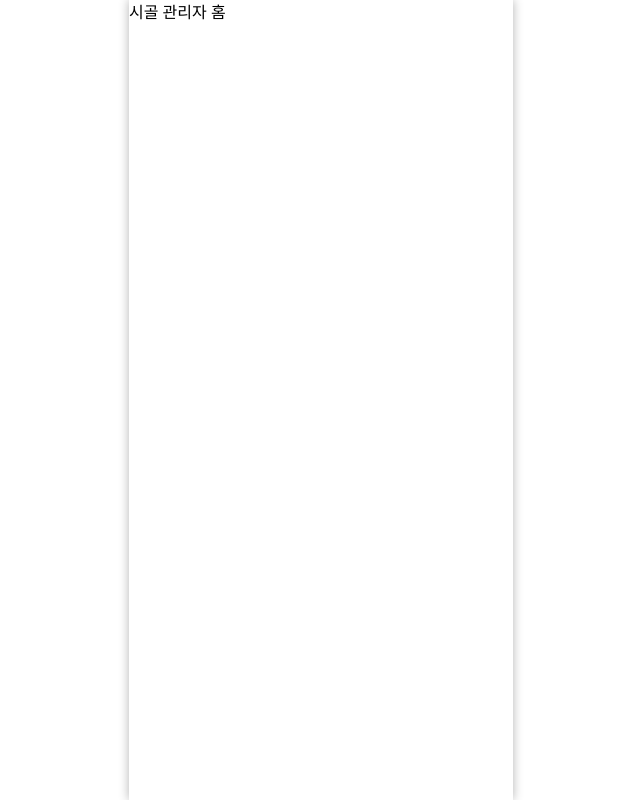
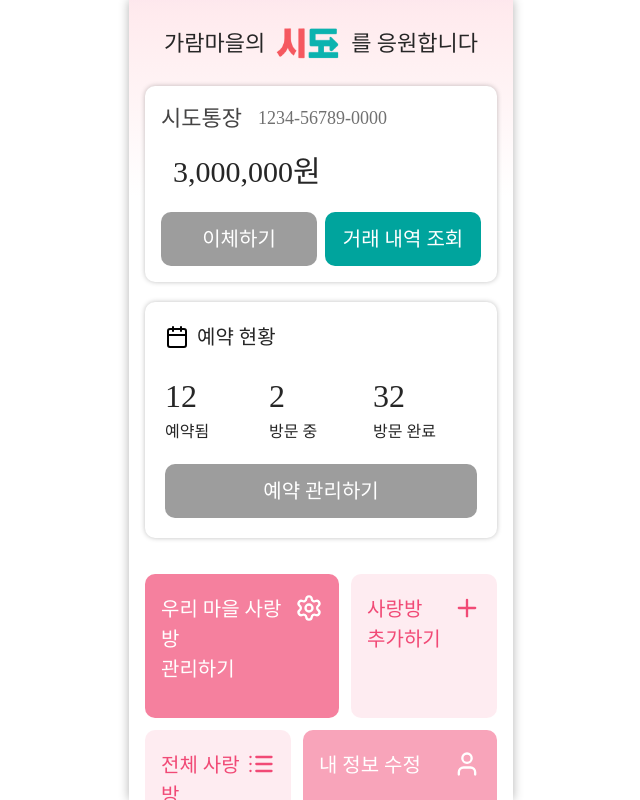
Before and after one commit to hanaro7team1/frontend, a Next.js app: page /admin in a window 1280 px wide. Shown: the whole page, without its empty margins (319-959 px from the left). Built offline with nearby package versions, Linux system fonts and the light colour scheme; a web font is replaced by a local one.

Commit message:
Feat: 시골 관리자 홈 페이지 구현

```diff
--- a/src/app/admin/page.tsx
+++ b/src/app/admin/page.tsx
@@ -1,3 +1,51 @@
-export default function AdminPage() {
-  return <div>시골 관리자 홈</div>;
+import Image from 'next/image';
+import { Txt } from '@/components/atoms';
+import { Bankbook, MenuTabs, ReservationStats } from '@/components/domain/admin';
+
+export default function HomePage() {
+  // TODO: 실제 API 연동 → getVillageAccount(), getReservationStats()
+  const user = {
+    name: '가람마을',
+  };
+
+  const account = {
+    accountName: '시도통장',
+    accountNumber: '1234-56789-0000',
+    balance: '3,000,000원',
+  };
+
+  const reservationStats = {
+    booked: 12,
+    staying: 2,
+    completed: 32,
+  };
+
+  const { name } = user;
+  const { accountName, accountNumber, balance } = account;
+  const { booked, staying, completed } = reservationStats;
+
+  return (
+    <div className='relative flex flex-col'>
+      <div className='from-pink-a76/13 absolute top-0 z-0 h-49 w-full bg-gradient-to-b to-white' />
+
+      <header className='z-1 flex items-center justify-center'>
+        <Txt size={22} weight='medium'>
+          {name}의
+        </Txt>
+        <Image src='/images/Img_SIDO_LOGO.png' alt='시도 로고' width={86} height={86} />
+        <Txt size={22} weight='medium'>
+          를 응원합니다
+        </Txt>
+      </header>
+
+      <main className='z-1 space-y-5 px-4'>
+        <Bankbook accountName={accountName} accountNumber={accountNumber} balance={balance} />
+        <ReservationStats booked={booked} staying={staying} completed={completed} />
+      </main>
+
+      <footer className='mt-9 px-4'>
+        <MenuTabs />
+      </footer>
+    </div>
+  );
 }
--- /dev/null
+++ b/src/components/domain/admin/index.ts
@@ -0,0 +1,3 @@
+export { default as Bankbook } from './SIDOBankbook';
+export { default as ReservationStats } from './ReservationStats';
+export { default as MenuTabs } from './MenuTabs';
```
